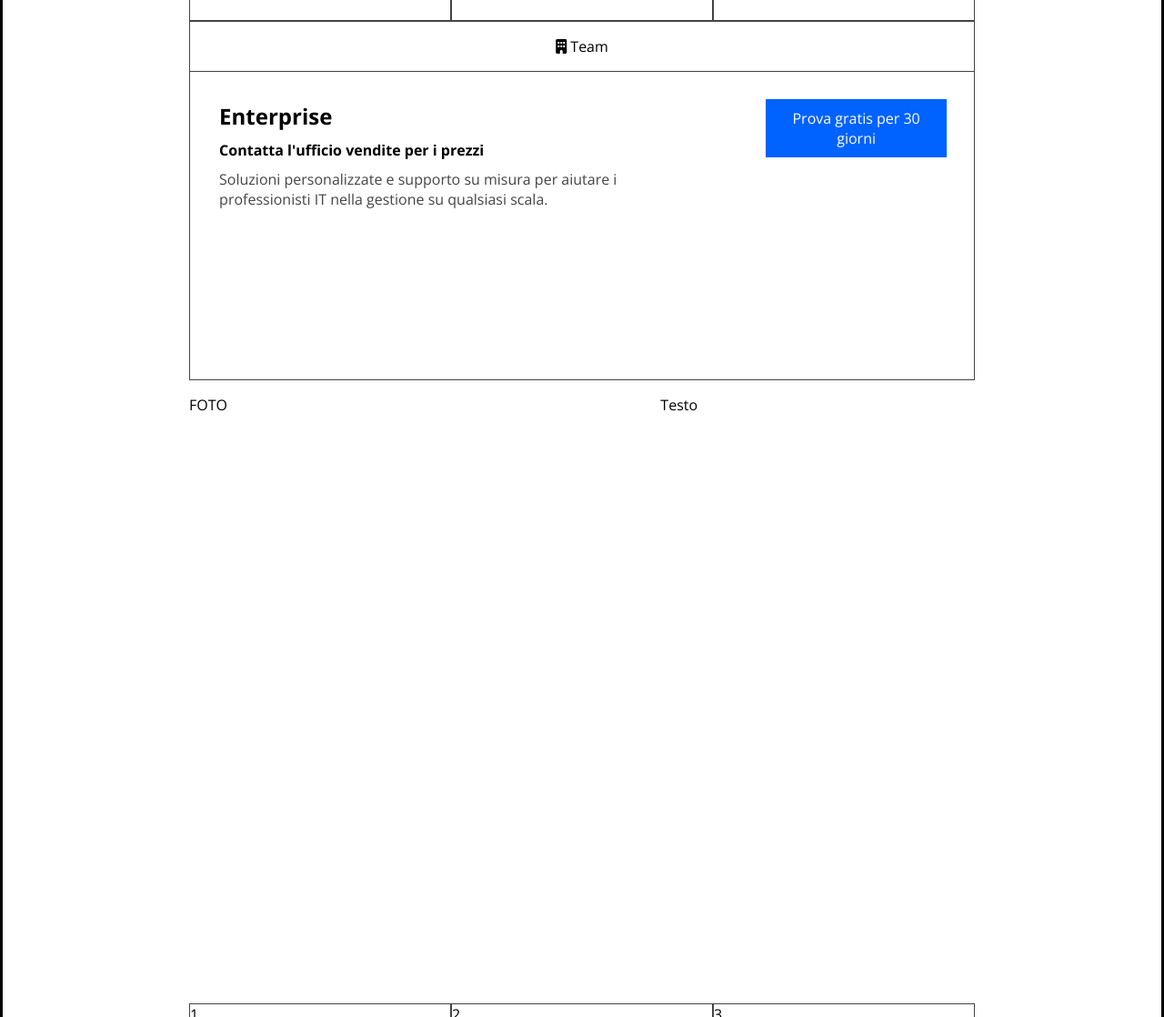
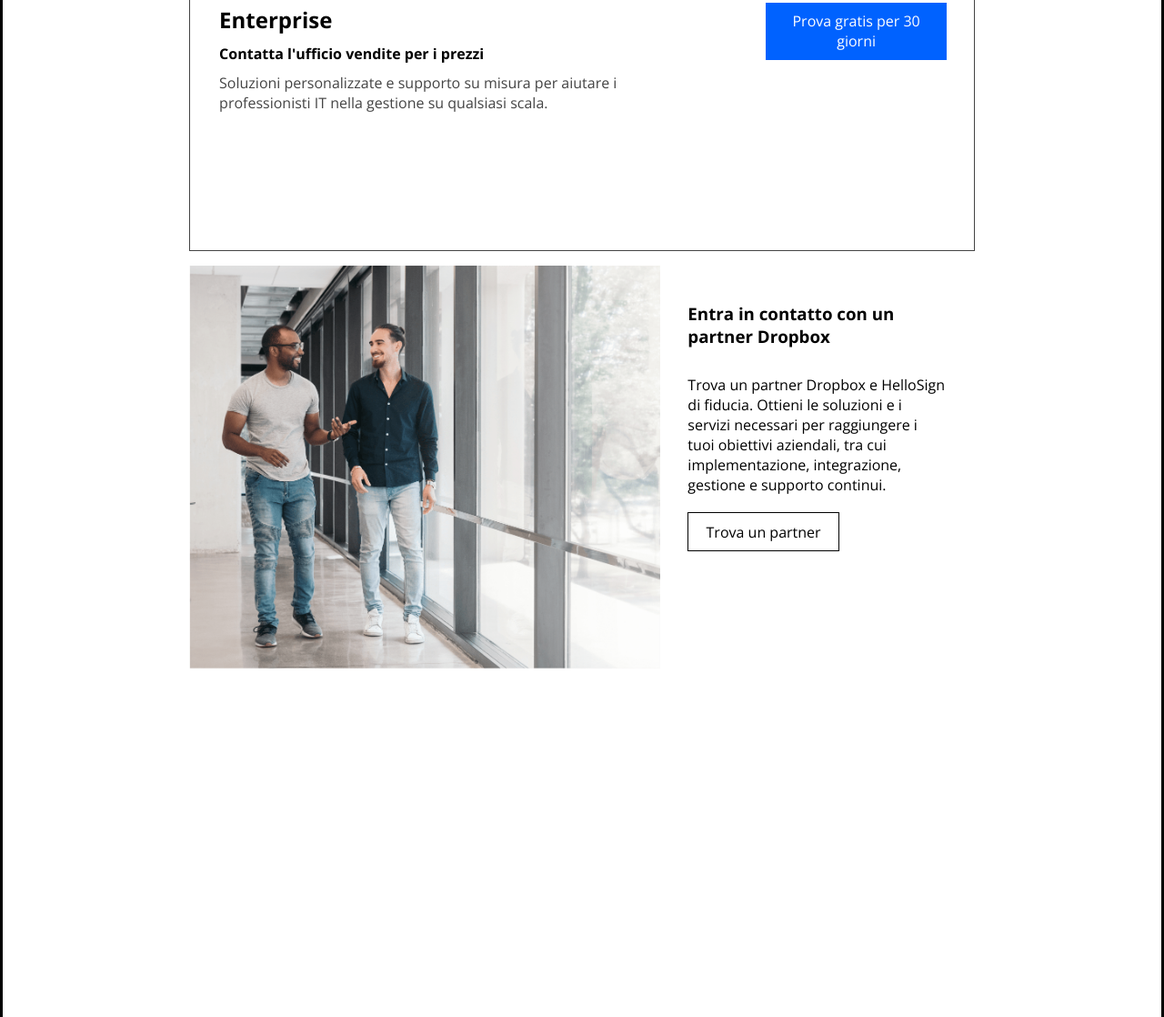
Before and after one commit to andrea-bertaglia/htmlcss-dropbox, a plain HTML site: page index.html in a window 1280 px wide. Shown: the part 2278-3396 px from the top of the page at 91% size. Drawn offline with nearby package versions, Linux system fonts and the light colour scheme.

Commit message:
feat: partner section

```diff
--- a/css/style.css
+++ b/css/style.css
@@ -96,6 +96,11 @@ img {
     color: #FFFFFF;
     padding: .6em 1.2em;
     text-align: center;
+}
+
+.btn-white {
+    padding: .6em 1.2em;
+    border: 1px solid #000000;
 }
 
 .text-lightblack {
@@ -274,7 +279,6 @@ img {
 
 }
 
-
 .col-60 {
     width: 60%;
 
@@ -290,6 +294,13 @@ img {
     /* border: 3px solid black;
     background-color: #5fb44e; */
 }
+
+.partner-text {
+    padding: 40px 30px;
+}
+
+
+
 
 .box-logos {
     width: calc(100% / 3);
--- a/index.html
+++ b/index.html
@@ -359,8 +359,14 @@
 
             <!-- Partner  -->
             <div id="partner-section" class="container-small flex wrap">
-                <div class="col-60">FOTO</div>
-                <div class="col-40">Testo</div>
+                <div class="col-60">
+                    <img src="./img/partner.png" alt="Foto partner">
+                </div>
+                <div class="col-40 partner-text">
+                    <h3 class="p-b-30">Entra in contatto con un partner Dropbox</h3>
+                    <p class="p-b-30">Trova un partner Dropbox e HelloSign di fiducia. Ottieni le soluzioni e i servizi necessari per raggiungere i tuoi obiettivi aziendali, tra cui implementazione, integrazione, gestione e supporto continui.</p>
+                    <a class="btn-white" href="#">Trova un partner</a>
+                </div>
             </div>
             <!-- /Partner  -->
 
```
